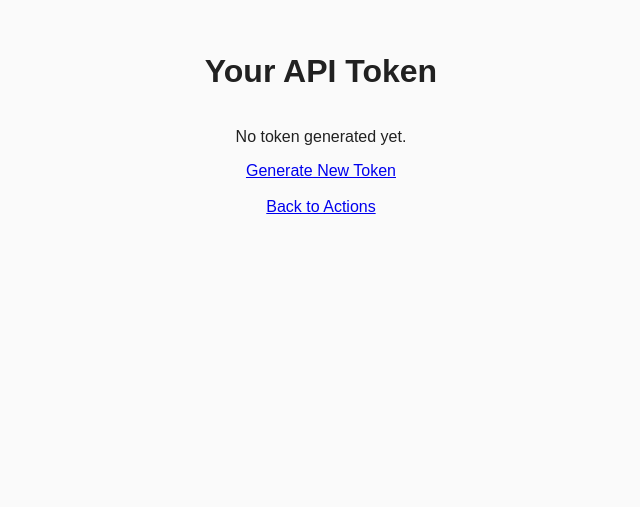
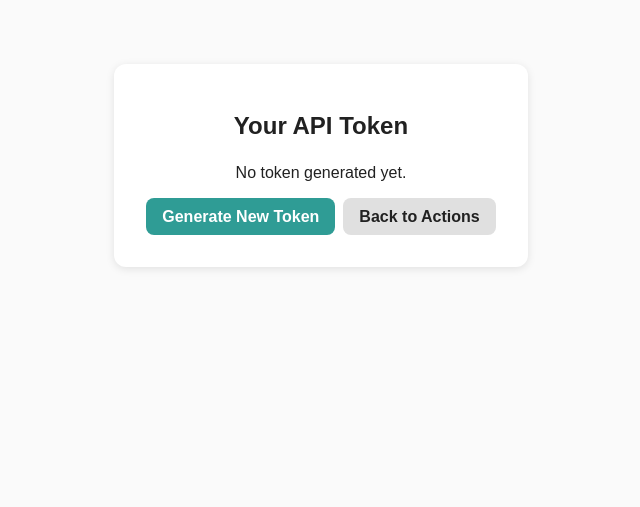
Before and after one commit to hallowslab/ActivTracker, a Flask app: template src/templates/token.j2 in a window 1280 px wide. Shown: the part 112-619 px from the top of the page, without its empty margins (319-959 px from the left). Run offline with Flask 3, Linux system fonts and the light colour scheme; the template is opened without the code that fills it, so the values that code supplies are empty.

Commit message:
update token template

```diff
--- /dev/null
+++ b/src/static/css/token.css
@@ -0,0 +1,63 @@
+.token-container {
+    max-width: 500px;
+    margin: 2rem auto;
+    background: #fff;
+    padding: 2rem;
+    border-radius: 0.75rem;
+    box-shadow: 0 2px 8px rgba(0,0,0,0.1);
+    text-align: center;
+}
+
+.token-container h1 {
+    margin-bottom: 1.5rem;
+    font-size: 1.5rem;
+}
+
+.token-value {
+    background: #f0f0f0;
+    padding: 0.5rem 1rem;
+    border-radius: 0.5rem;
+    overflow-x: auto;
+    font-family: monospace;
+    margin: 0.5rem 0;
+}
+
+.token-buttons {
+    margin-top: 1rem;
+    display: flex;
+    flex-wrap: wrap;
+    justify-content: center;
+    gap: 0.5rem;
+}
+
+/* Use same button classes from base.css */
+.btn {
+    padding: 0.6rem 1rem;
+    border-radius: 0.5rem;
+    text-decoration: none;
+    font-weight: bold;
+    cursor: pointer;
+    transition: background-color 0.2s, transform 0.1s;
+}
+.btn-primary {
+    background-color: var(--primary);
+    color: #fff;
+}
+.btn-primary:hover {
+    background-color: color-mix(in srgb, var(--primary) 90%, black);
+}
+.btn-secondary {
+    background-color: var(--secondary);
+    color: var(--text);
+}
+.btn-secondary:hover {
+    background-color: var(--primary);
+    color: #fff;
+}
+
+@media (max-width: 600px) {
+    .token-container {
+        margin: 1rem;
+        padding: 1.5rem;
+    }
+}
--- a/src/templates/token.j2
+++ b/src/templates/token.j2
@@ -1,18 +1,27 @@
 {% extends "base.html" %}
 {% block title %}API Token{% endblock %}
+{% block head %}
+    <link rel="stylesheet"
+          href="{{ url_for('static', filename='css/token.css') }}">
+{% endblock %}
 {% block content %}
+    <div class="token-container">
         <h1>Your API Token</h1>
         {% if token %}
             <p>
-            <strong>Token:</strong> <code>{{ token }}</code>
+                <strong>Token:</strong>
             </p>
+            <pre class="token-value">{{ token }}</pre>
             <p>
                 <strong>Expires at:</strong> {{ expiry.strftime("%Y-%m-%d %H:%M:%S") }}
             </p>
         {% else %}
             <p>No token generated yet.</p>
         {% endif %}
-    <a href="{{ url_for("dashboard.generate_token") }}">Generate New Token</a>
-    <br>
-    <a href="{{ url_for("action.list_actions") }}">Back to Actions</a>
+        <div class="token-buttons">
+            <a href="{{ url_for("dashboard.generate_token") }}"
+               class="btn btn-primary">Generate New Token</a>
+            <a href="{{ url_for("action.list_actions") }}" class="btn btn-secondary">Back to Actions</a>
+        </div>
+    </div>
 {% endblock %}
```
Lines whose indentation alone changed are shown as unchanged.
